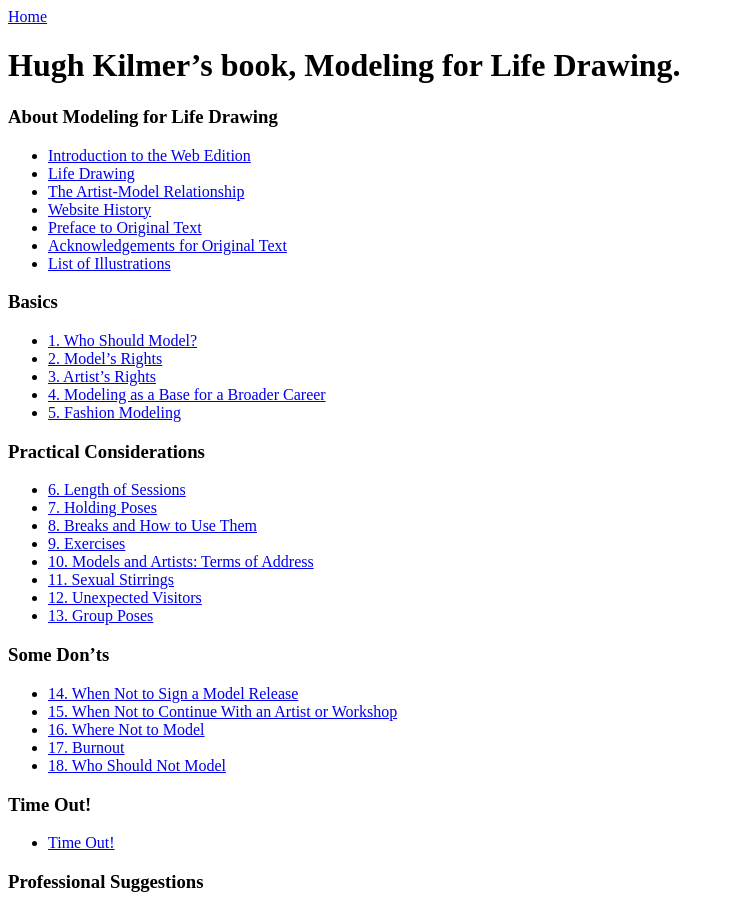
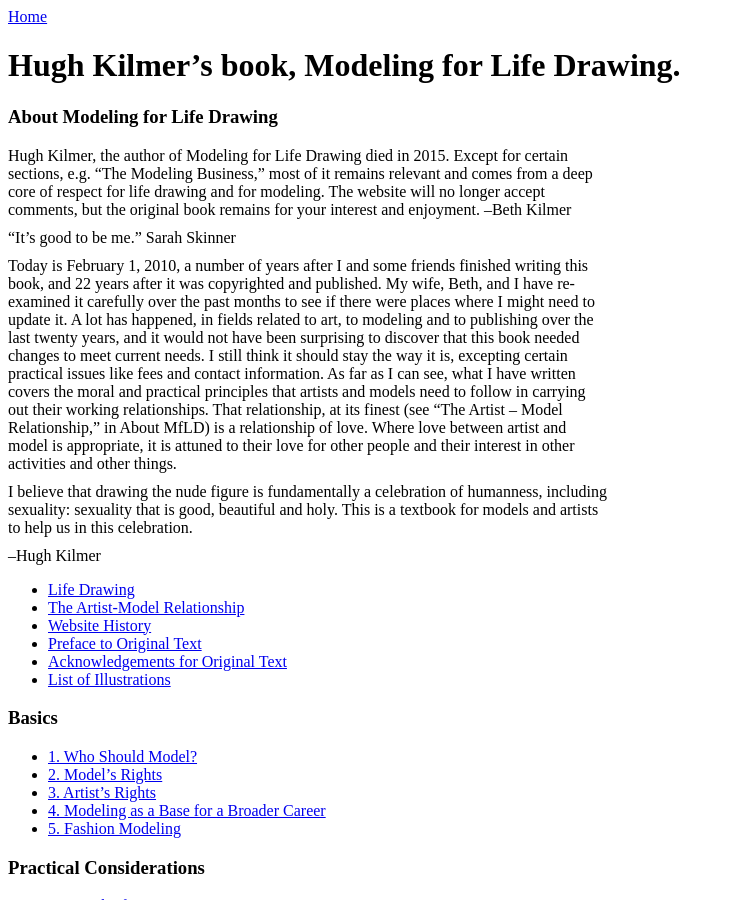
Before and after one commit to MikeiLL/modelingforlifedrawing, a Jekyll site: the page built from index.md, in a window 1280 px wide and 900 px high. Shown: the whole window, without its empty margins (0-734 px from the left). Built offline with Jekyll 4.4.1, drawn with Linux system fonts in a browser that asks for light colours.

Commit message:
More refinements and updates.

```diff
--- a/index.md
+++ b/index.md
@@ -11,7 +11,18 @@ puredemo_page_hero:
 
 ### About Modeling for Life Drawing
 
-- [Introduction to the Web Edition](/2010/01/31/introduction-to-the-web-edition/)
+
+Hugh Kilmer, the author of Modeling for Life Drawing died in 2015. Except for certain sections, e.g. “The Modeling Business,” most of it remains relevant and comes from a deep core of respect for life drawing and for modeling. The website will no longer accept comments, but the original book remains for your interest and enjoyment. –Beth Kilmer
+
+“It’s good to be me.” Sarah Skinner
+
+Today is February 1, 2010, a number of years after I and some friends finished writing this book, and 22 years after it was copyrighted and published. My wife, Beth, and I have re-examined it carefully over the past months to see if there were places where I might need to update it. A lot has happened, in fields related to art, to modeling and to publishing over the last twenty years, and it would not have been surprising to discover that this book needed changes to meet current needs. I still think it should stay the way it is, excepting certain practical issues like fees and contact information. As far as I can see, what I have written covers the moral and practical principles that artists and models need to follow in carrying out their working relationships. That relationship, at its finest (see “The Artist – Model Relationship,” in About MfLD) is a relationship of love. Where love between artist and model is appropriate, it is attuned to their love for other people and their interest in other activities and other things.
+
+I believe that drawing the nude figure is fundamentally a celebration of humanness, including sexuality: sexuality that is good, beautiful and holy. This is a textbook for models and artists to help us in this celebration.
+
+–Hugh Kilmer
+
+
 - [Life Drawing](/2010/01/20/life-drawing/)
 - [The Artist-Model Relationship](/2010/01/20/the-artist-model-relationship/)
 - [Website History](/2010/01/20/website-history/)
```
Also changed, not shown: _posts/2010-01-20-website-history.md (+0 -2 lines), _posts/2010-01-31-introduction-to-the-web-edition.md (deleted, +0 -20 lines).
